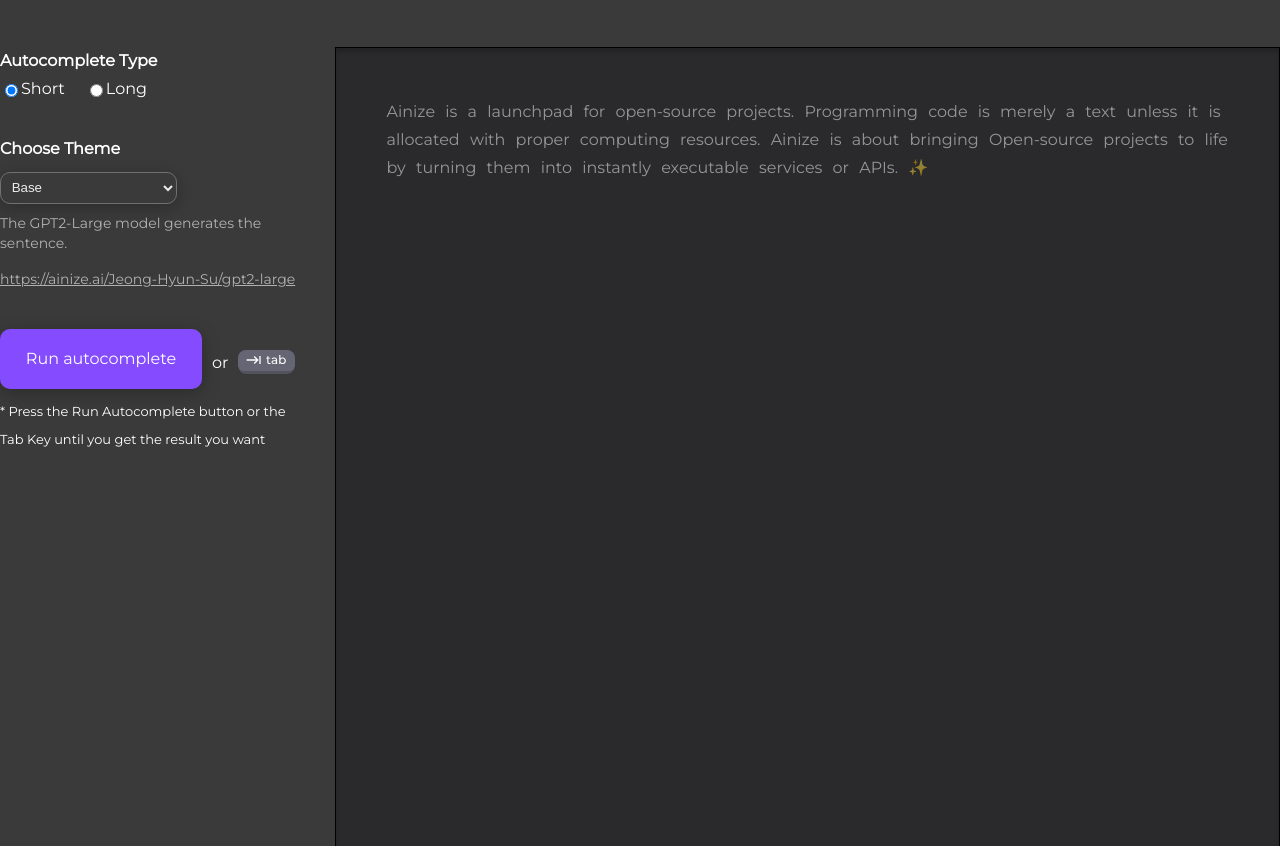
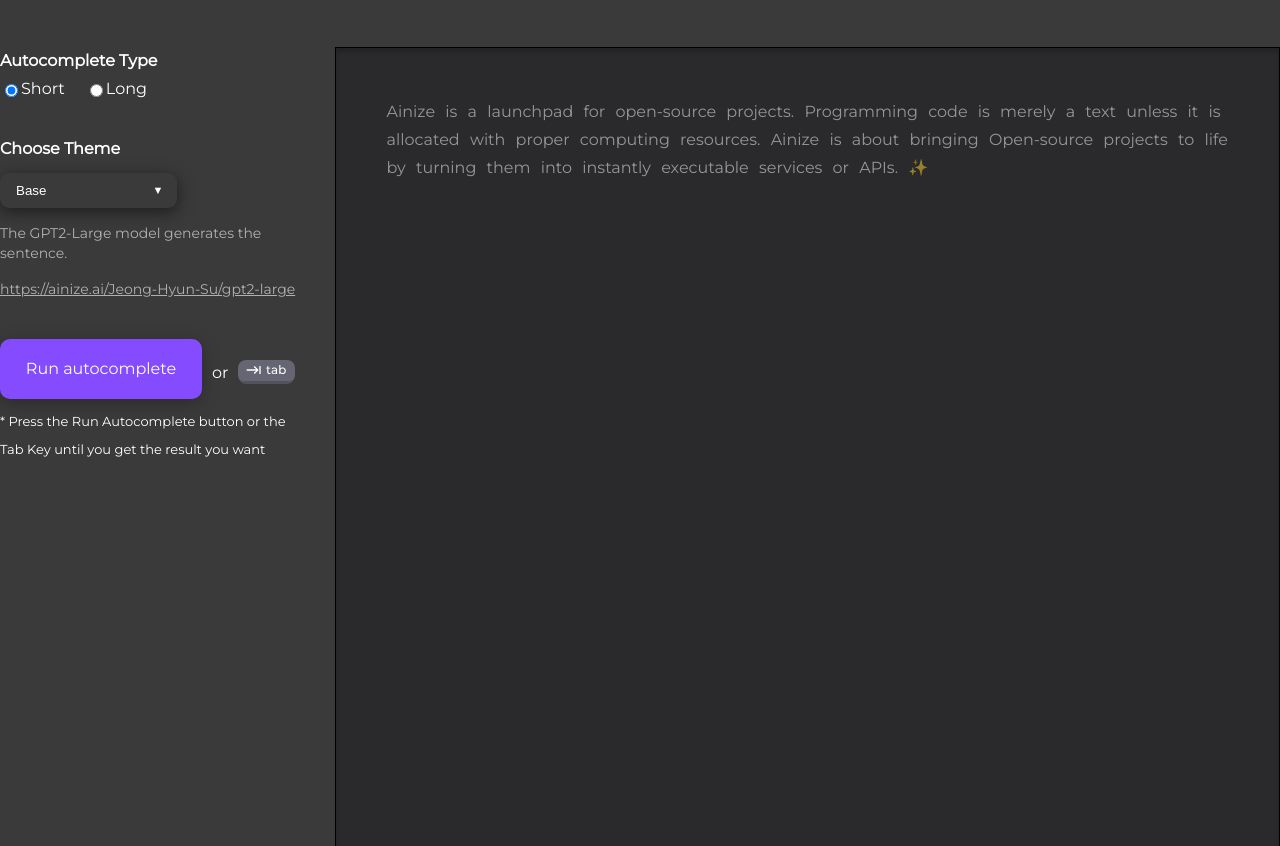
Before and after one commit to ainize-team/tabtab, a Flask app: page / in a window 1280 px wide. Shown: the part 113-959 px from the top of the page. Run offline with Flask 2, Linux system fonts and the light colour scheme; some libraries are stand-ins or nearby versions.

Commit message:
링크 hover & menu 디자인 변경

```diff
--- a/static/style.css
+++ b/static/style.css
@@ -191,23 +191,54 @@ p.bold {
     opacity: 1;
 }
 
+#model{
+    border: 0 !important;
+    background-color: #3A3A3A;
 
-#model{
+
+    display: flex;
+    overflow: hidden;
+    color: #FFFFFF;
+    width: 100%;
+    height: 35px;
+    padding-left: 0.9em;
+
+    border-radius: .7em;
+}
+#model:hover{
     cursor: pointer;
-    width: 60%;
-    padding: .5em .5em;
-    opacity: 0.9;
-    background-color: #3A3A3A;
-    /* white */
-    color: #FFFFFF;
-    filter: drop-shadow(0px 4px 8px rgba(0, 0, 0, 0.25));
-    border-radius: 10px;
+}
+#model:focus{
+    outline-color: #A56BEE;
+}
+.select {
+    margin-top: 10px;
+    margin-bottom: 15px;
 
     position: relative;
+    width: 60%;
+    line-height: 2;
+    border-radius: .5em;
+
+    outline: #FFFFFF 10px;
+
+    filter: drop-shadow(0px 4px 8px rgba(0, 0, 0, 0.5));
+    border-radius: 10px;
 }
+.select::after {
+    content: '\25BC';
+    font-size: 11px;
+    position: absolute;
+    top: 6px;
+    right: 0;
+    padding: 0 14px;
+    border-radius: .25em;
 
-#model:focus{
-    outline-color: #A56BEE;
+    background:  #3A3A3A;
+    pointer-events: none;
+}
+.select:hover::after {
+    color: #A56BEE;
 }
 
 .trigger {
--- a/templates/index.html
+++ b/templates/index.html
@@ -60,6 +60,7 @@
 
                         <div class="choose_theme">
                             <p class="bold">Choose Theme</p>
+                            <div class="select">
                                 <select name="model" id="model" onchange="showDescription(this)">
                                     <option value="gpt2-large" selected>Base</option>
                                     <option value="gpt2-cover-letter">Cover Letter</option>
@@ -67,7 +68,7 @@
                                     <option value="gpt2-film">Film</option>
                                     <option value="gpt2-trump">Trump</option>
                                 </select>
-
+                            </div>
                             <p class="description">The GPT2-Large model generates the sentence.</p><br>
                             <a id="descript_a" href='https://ainize.ai/Jeong-Hyun-Su/gpt2-large' target="_blank">https://ainize.ai/Jeong-Hyun-Su/gpt2-large</a>
 
```
Lines whose indentation alone changed are shown as unchanged.
